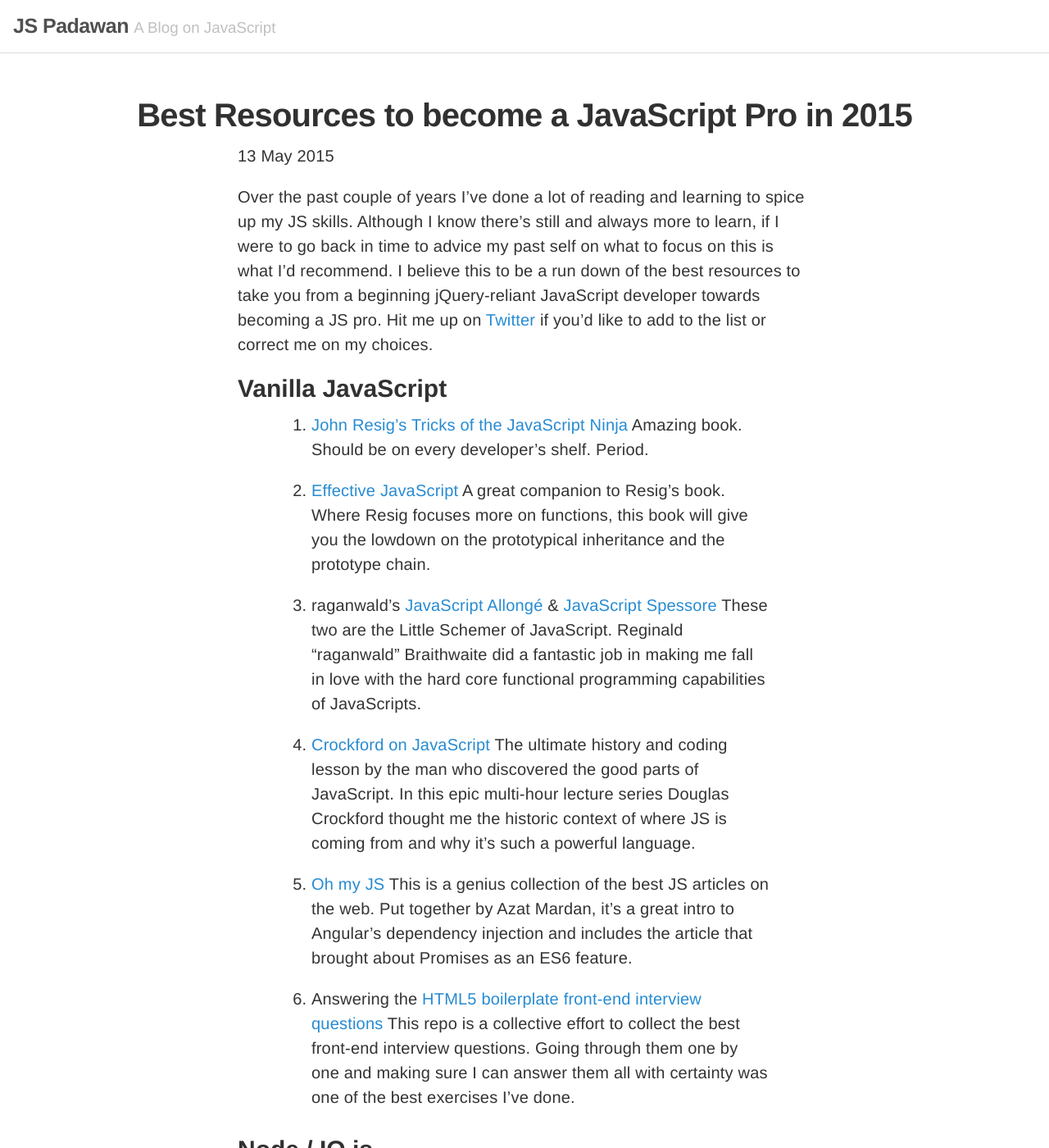
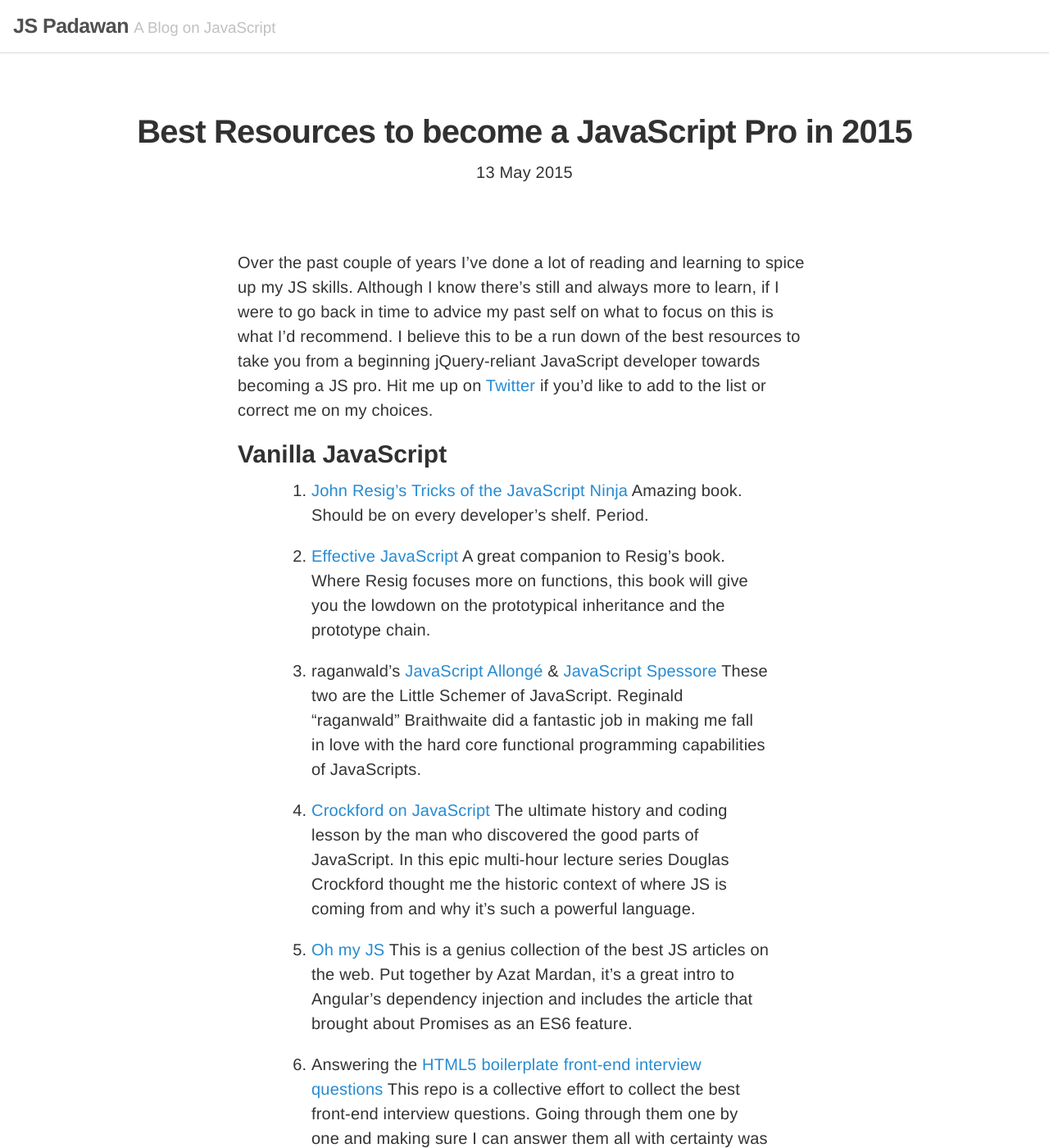
Before and after one commit to stefanRitter/jsblog, a Jekyll site: the page built from _posts/2015-05-13-javascript-resources.md, in a window 1280 px wide and 1400 px high. Shown: the whole window at 82% size. Built offline with Jekyll 4.4.1, drawn with Linux system fonts in a browser that asks for light colours.

Commit message:
update post styles

```diff
--- a/_layouts/post.html
+++ b/_layouts/post.html
@@ -5,7 +5,7 @@
 {% include header.html %}
 
 <article class="post">
-  <h1 class="post-title">{{ page.title }}</h1>
+  <h1>{{ page.title }}</h1>
   <p><time datetime="{{ page.date | date_to_xmlschema }}" class="page-date">{{ page.date | date_to_string }}</time></p>
   {{ content }}
 </article>
--- a/_sass/content.sass
+++ b/_sass/content.sass
@@ -1,6 +1,13 @@
 .highlight, pre
   max-width: 800px
   margin: auto
+
+.post > p:first-of-type
+  padding-bottom: 3em
+  text-align: center
+
+.post > h1
+  margin-top: 1.5em
 
 pre
   border-radius: 7px
```
